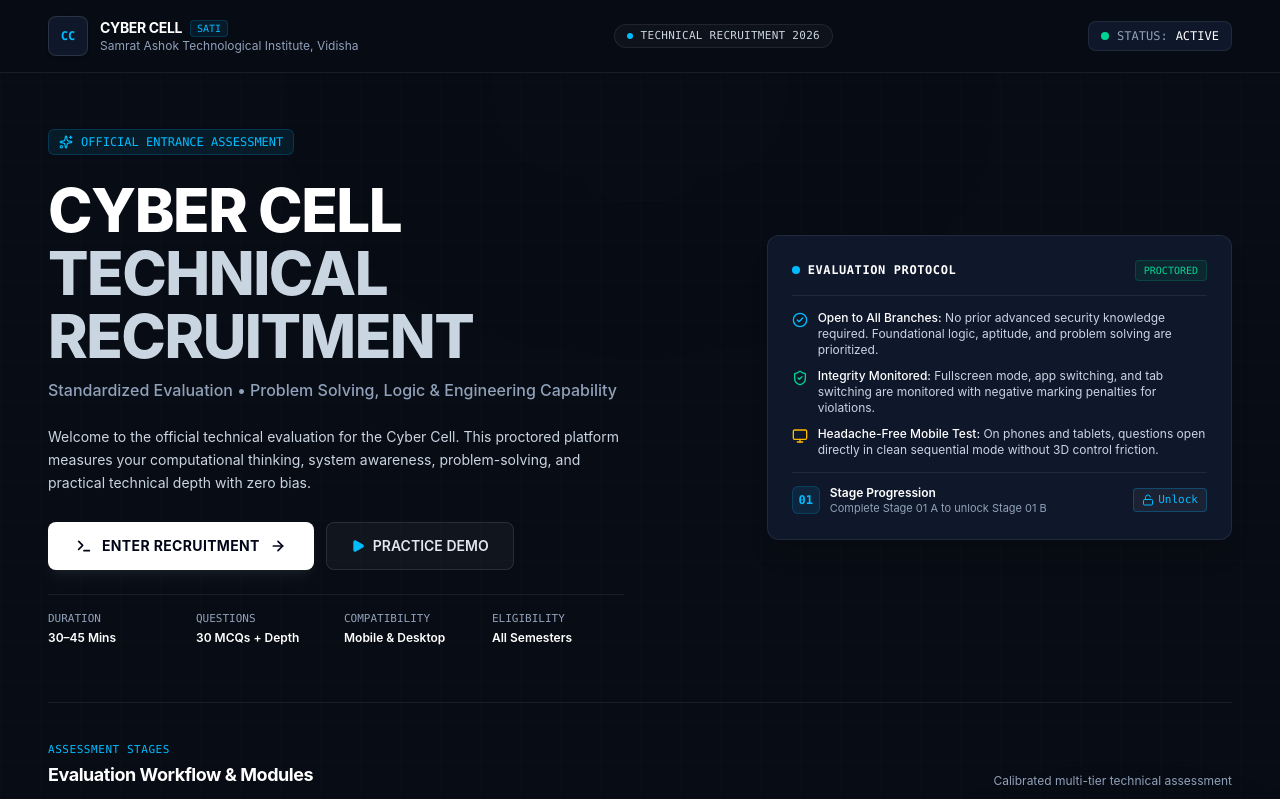
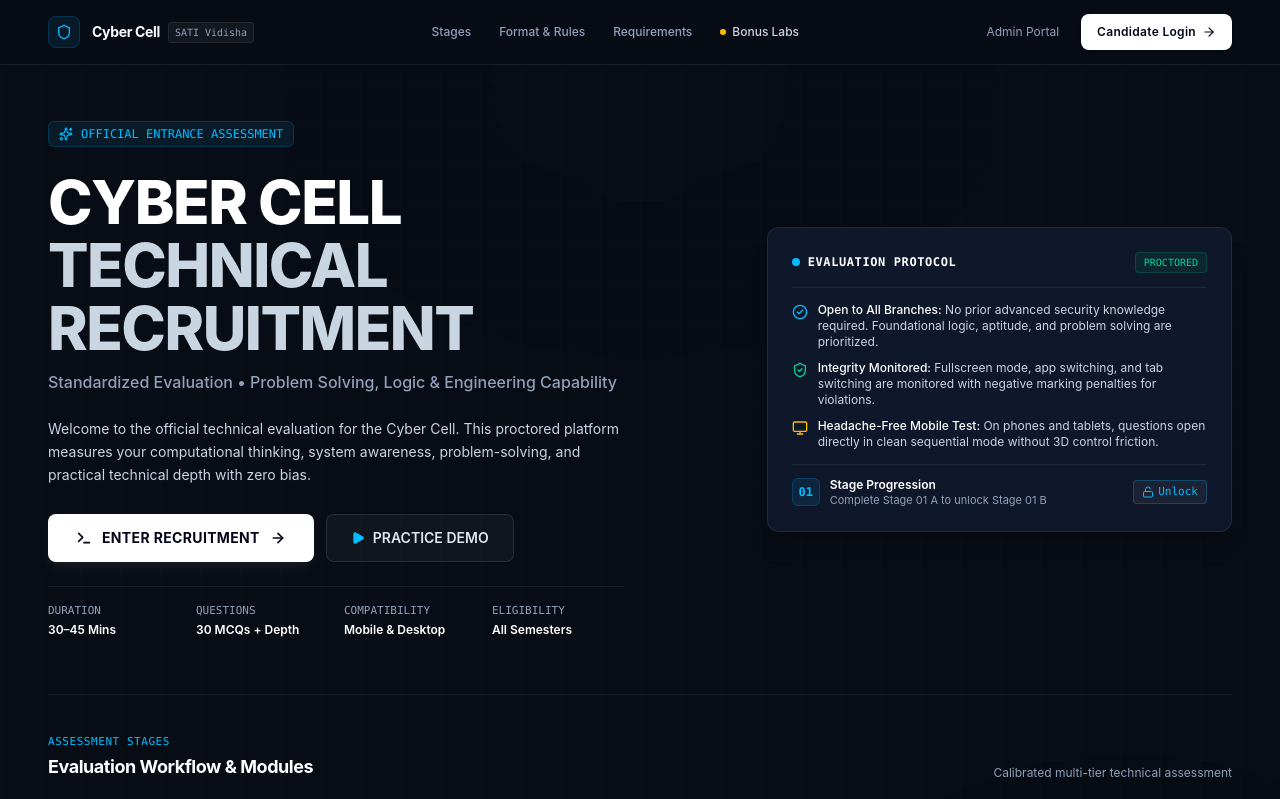
Before and after one commit to yashharfode/Cyber-Cell-Recuitment-Exam, a React (Vite) app: page / in a window 1280 px wide. Shown: the top 799 px of the page. Built offline with nearby package versions, Linux system fonts and the light colour scheme.

Commit message:
refactor(navbar): modern human-designed enterprise navbar with interactive navigation

```diff
--- a/src/pages/LandingPage.tsx
+++ b/src/pages/LandingPage.tsx
@@ -4,6 +4,8 @@ import {
   Play,
   Terminal,
   X,
+  Menu,
+  Shield,
   Lock,
   Unlock,
   ShieldCheck,
@@ -20,6 +22,7 @@ export default function LandingPage() {
   const navigate = useNavigate();
   const { setMode, isRound1Submitted, setRound1Submitted, score, completedMissionIds, attemptId } = useStore();
   const [activeModal, setActiveModal] = useState<'howItWorks' | 'requirements' | null>(null);
+  const [mobileMenuOpen, setMobileMenuOpen] = useState(false);
 
   const isR1Complete =
     isRound1Submitted ||
@@ -61,52 +64,143 @@ export default function LandingPage() {
       <div className="absolute bottom-[-50px] right-[-50px] w-[400px] h-[250px] bg-indigo-500/[0.03] rounded-full blur-[120px] pointer-events-none" />
 
       {/* ========================================================================= */}
-      {/* 1. PROFESSIONAL PRODUCT HEADER                                            */}
+      {/* 1. CLEAN MODERN ENTERPRISE NAVBAR                                         */}
       {/* ========================================================================= */}
-      <header className="relative z-20 border-b border-white/[0.08] bg-[#080C14]/90 backdrop-blur-md">
-        <div className="max-w-7xl mx-auto px-4 sm:px-8 lg:px-12 py-3.5 sm:py-4 flex items-center justify-between">
+      <header className="sticky top-0 z-30 border-b border-white/[0.08] bg-[#080C14]/90 backdrop-blur-md">
+        <div className="max-w-7xl mx-auto px-4 sm:px-8 lg:px-12 py-3 sm:py-3.5 flex items-center justify-between">
 
-          {/* Organization Identity */}
-          <div className="flex items-center gap-3">
-            <div className="w-9 h-9 sm:w-10 sm:h-10 rounded-lg bg-[#0F172A] border border-white/[0.12] flex items-center justify-center font-mono text-xs font-bold text-sky-400 shadow-sm relative group overflow-hidden">
-              <span className="relative z-10">CC</span>
-              <div className="absolute inset-0 bg-sky-400/10 opacity-0 group-hover:opacity-100 transition-opacity" />
+          {/* Left: Organization Identity / Brand */}
+          <div
+            onClick={() => window.scrollTo({ top: 0, behavior: 'smooth' })}
+            className="flex items-center gap-3 cursor-pointer group"
+          >
+            <div className="w-8 h-8 rounded-lg bg-sky-500/10 border border-sky-500/20 flex items-center justify-center text-sky-400 group-hover:border-sky-500/40 transition-colors">
+              <Shield className="w-4 h-4 text-sky-400" />
             </div>
 
-            <div className="flex flex-col">
-              <div className="flex items-center gap-2">
-                <span className="text-xs sm:text-sm font-bold tracking-tight text-white uppercase">
-                  CYBER CELL
-                </span>
-                <span className="text-[9px] sm:text-[10px] font-mono text-sky-400 px-1.5 py-0.2 rounded bg-sky-500/10 border border-sky-500/20 font-medium">
-                  SATI
-                </span>
-              </div>
-              <span className="text-[10px] sm:text-xs text-slate-400">
-                Samrat Ashok Technological Institute, Vidisha
+            <div className="flex items-center gap-2">
+              <span className="text-sm font-bold tracking-tight text-white group-hover:text-sky-300 transition-colors">
+                Cyber Cell
+              </span>
+              <span className="text-[10px] font-mono text-slate-400 bg-white/[0.05] border border-white/[0.08] px-1.5 py-0.5 rounded">
+                SATI Vidisha
               </span>
             </div>
           </div>
 
-          {/* Center Badge (Desktop) */}
-          <div className="hidden md:flex items-center gap-2 px-3 py-1 rounded-full bg-white/[0.03] border border-white/[0.08] text-xs font-medium text-slate-300">
-            <span className="w-1.5 h-1.5 rounded-full bg-sky-400 animate-pulse" />
-            <span className="font-mono text-[11px] tracking-wide">TECHNICAL RECRUITMENT 2026</span>
-          </div>
+          {/* Center: Real Functional Navigation Links (Desktop) */}
+          <nav className="hidden md:flex items-center gap-7 text-xs font-medium text-slate-400">
+            <button
+              onClick={() => {
+                document.getElementById('stages')?.scrollIntoView({ behavior: 'smooth' });
+              }}
+              className="hover:text-white transition-colors cursor-pointer"
+            >
+              Stages
+            </button>
+            <button
+              onClick={() => setActiveModal('howItWorks')}
+              className="hover:text-white transition-colors cursor-pointer"
+            >
+              Format & Rules
+            </button>
+            <button
+              onClick={() => setActiveModal('requirements')}
+              className="hover:text-white transition-colors cursor-pointer"
+            >
+              Requirements
+            </button>
+            <button
+              onClick={() => navigate('/arcade')}
+              className="hover:text-amber-300 transition-colors cursor-pointer flex items-center gap-1.5 text-slate-300"
+            >
+              <span className="w-1.5 h-1.5 rounded-full bg-amber-400" />
+              <span>Bonus Labs</span>
+            </button>
+          </nav>
 
-          {/* Right Status Indicator */}
+          {/* Right: Actions (Admin & Primary CTA) */}
           <div className="flex items-center gap-3">
-            <div className="flex items-center gap-2 px-2.5 sm:px-3 py-1 sm:py-1.5 rounded-lg bg-[#0F172A] border border-white/[0.08] text-[11px] sm:text-xs font-mono">
-              <span className="relative flex h-2 w-2">
-                <span className="animate-ping absolute inline-flex h-full w-full rounded-full bg-emerald-400 opacity-75" />
-                <span className="relative inline-flex rounded-full h-2 w-2 bg-emerald-400" />
-              </span>
-              <span className="text-slate-400 hidden sm:inline">STATUS:</span>
-              <span className="text-white font-medium">ACTIVE</span>
-            </div>
+            <button
+              onClick={() => navigate('/admin')}
+              className="hidden lg:inline-flex text-xs text-slate-400 hover:text-white transition-colors cursor-pointer px-2.5 py-1"
+            >
+              Admin Portal
+            </button>
+
+            <button
+              onClick={startRecruitment}
+              className="h-9 px-4 rounded-lg bg-white hover:bg-slate-200 text-slate-950 font-semibold text-xs tracking-wide transition-all shadow-sm active:scale-95 cursor-pointer flex items-center gap-1.5"
+            >
+              <span>Candidate Login</span>
+              <ArrowRight className="w-3.5 h-3.5" />
+            </button>
+
+            {/* Mobile Hamburger Toggle */}
+            <button
+              onClick={() => setMobileMenuOpen(!mobileMenuOpen)}
+              className="md:hidden p-1.5 rounded-lg text-slate-400 hover:text-white hover:bg-white/[0.05] transition-colors cursor-pointer"
+              aria-label="Toggle navigation menu"
+            >
+              {mobileMenuOpen ? <X className="w-5 h-5" /> : <Menu className="w-5 h-5" />}
+            </button>
           </div>
 
         </div>
+
+        {/* Mobile Navigation Dropdown */}
+        {mobileMenuOpen && (
+          <div className="md:hidden border-t border-white/[0.08] bg-[#0A0F1D] px-5 py-4 space-y-3 animate-fadeIn">
+            <div className="flex flex-col space-y-2 text-xs text-slate-300 font-medium">
+              <button
+                onClick={() => {
+                  setMobileMenuOpen(false);
+                  document.getElementById('stages')?.scrollIntoView({ behavior: 'smooth' });
+                }}
+                className="text-left py-2 hover:text-white transition-colors cursor-pointer"
+              >
+                Assessment Stages
+              </button>
+              <button
+                onClick={() => {
+                  setMobileMenuOpen(false);
+                  setActiveModal('howItWorks');
+                }}
+                className="text-left py-2 hover:text-white transition-colors cursor-pointer"
+              >
+                Assessment Format & Rules
+              </button>
+              <button
+                onClick={() => {
+                  setMobileMenuOpen(false);
+                  setActiveModal('requirements');
+                }}
+                className="text-left py-2 hover:text-white transition-colors cursor-pointer"
+              >
+                System Requirements
+              </button>
+              <button
+                onClick={() => {
+                  setMobileMenuOpen(false);
+                  navigate('/arcade');
+                }}
+                className="text-left py-2 text-amber-400 hover:text-amber-300 transition-colors cursor-pointer flex items-center gap-1.5"
+              >
+                <span className="w-1.5 h-1.5 rounded-full bg-amber-400" />
+                <span>Bonus Simulation Labs</span>
+              </button>
+              <button
+                onClick={() => {
+                  setMobileMenuOpen(false);
+                  navigate('/admin');
+                }}
+                className="text-left py-2 text-slate-400 hover:text-white transition-colors cursor-pointer"
+              >
+                Admin Evaluation Portal
+              </button>
+            </div>
+          </div>
+        )}
       </header>
 
       {/* ========================================================================= */}
@@ -284,7 +378,7 @@ export default function LandingPage() {
         {/* ========================================================================= */}
         {/* 3. THE THREE ASSESSMENT STAGES (Clean 3-Card Grid)                        */}
         {/* ========================================================================= */}
-        <div className="mt-10 sm:mt-14 pt-8 border-t border-white/[0.08]">
+        <div id="stages" className="mt-10 sm:mt-14 pt-8 border-t border-white/[0.08] scroll-mt-20">
 
           <div className="flex flex-col sm:flex-row sm:items-end justify-between gap-1 mb-5">
             <div>
```
